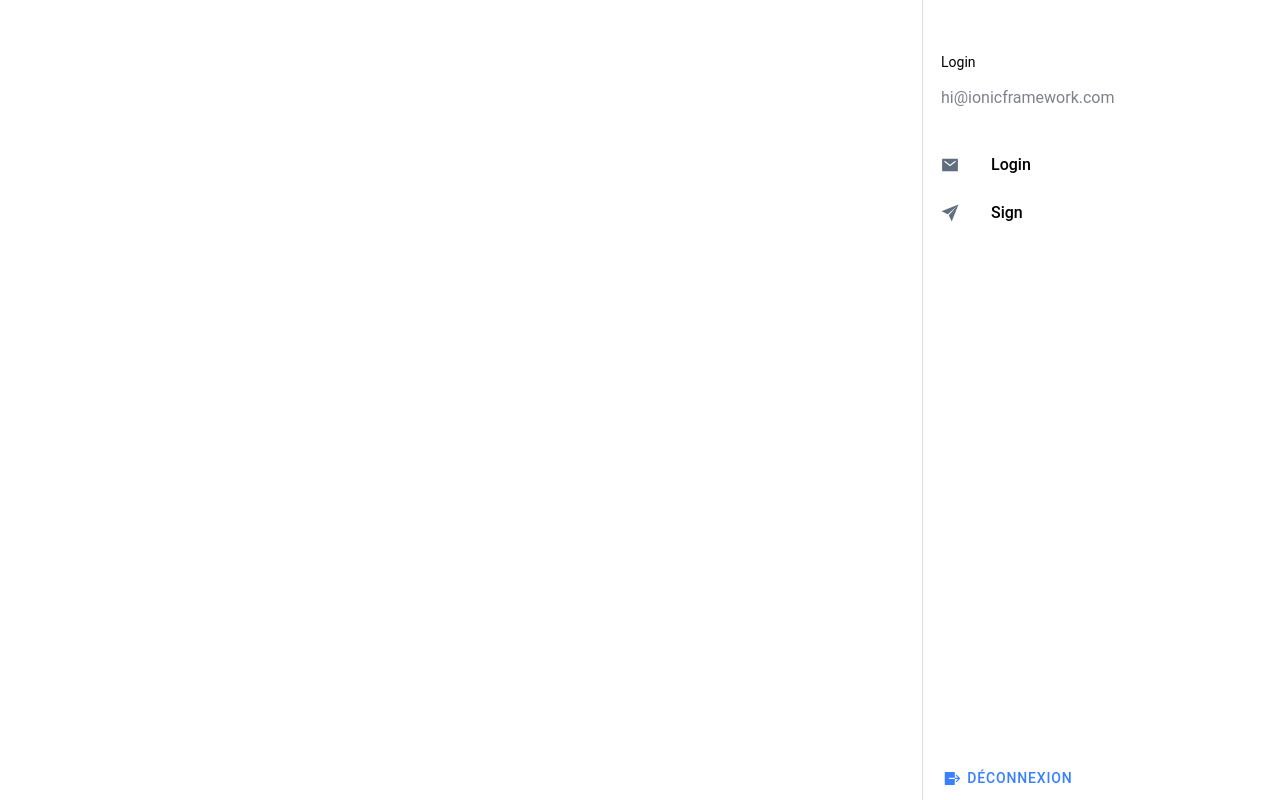
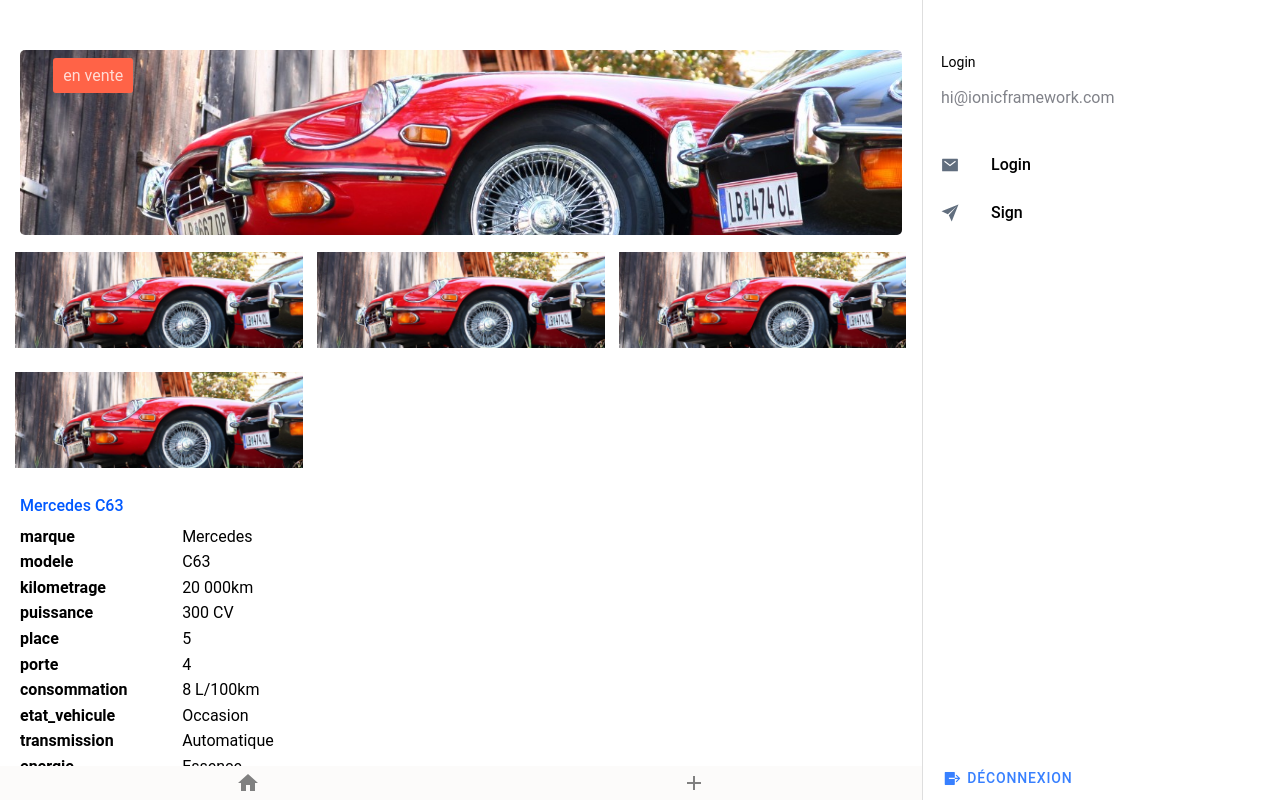
Before and after one commit to Man0212/OkazAuto-Mobile, a React (Vite) app: page /details-annonces in a window 1280 px wide. Built offline with nearby package versions, Linux system fonts and the light colour scheme; what pullstate would draw is missing.

Commit message:
details-annonces

```diff
--- a/src/App.tsx
+++ b/src/App.tsx
@@ -25,6 +25,7 @@
 
 import './theme/variables.css';
 import Annonces from './pages/Annonces';
+import DetailsAnnonces from './pages/DetailsAnnonces';
 
 setupIonicReact();
 
@@ -65,6 +66,9 @@
             <Route path="/annonces" exact={true}>
               <Annonces />
             </Route>
+            <Route path="/details-annonces" exact={true}>
+              <DetailsAnnonces />
+            </Route>
           </IonRouterOutlet>
         </IonSplitPane>
       </IonReactRouter>
--- a/src/assets/Voiture.css
+++ b/src/assets/Voiture.css
@@ -22,7 +22,7 @@
 
 .view {
     position: absolute;
-    bottom: 4%;
+    bottom: 10%;
     right: 5%;
     font-size: 15px;
     z-index: 2;
--- a/src/components/BottomMenu.tsx
+++ b/src/components/BottomMenu.tsx
@@ -1,4 +1,4 @@
-import React, { useState } from "react";
+import React, { useEffect, useRef , useState } from "react";
 import { Add, Home, Person } from "@mui/icons-material";
 import { BottomNavigation, BottomNavigationAction } from "@mui/material";
 import { IonHeader, IonToolbar, IonButtons, IonMenuButton, IonItem, IonIcon } from '@ionic/react';
@@ -7,16 +7,46 @@
 
 function BottomMenu() {
   const [value, setValue] = useState(0);
+  const bottomMenuRef = useRef(null);
+
+  const lockScroll = () => {
+    const currentScrollPos = window.pageYOffset;
+    const bodyStyle = document.body.style;
+    bodyStyle.overflow = 'hidden';
+    bodyStyle.position = 'fixed';
+    bodyStyle.top = `-${currentScrollPos}px`;
+    bodyStyle.width = '100%';
+  };
+
+  const unlockScroll = () => {
+    const bodyStyle = document.body.style;
+    const savedScrollPos = bodyStyle.top;
+    bodyStyle.removeProperty('overflow');
+    bodyStyle.removeProperty('position');
+    bodyStyle.removeProperty('top');
+    bodyStyle.removeProperty('width');
+    window.scrollTo(0, parseInt(savedScrollPos || '0') * -1);
+  };
+
+  useEffect(() => {
+    window.addEventListener('keyboardWillShow', lockScroll);
+    window.addEventListener('keyboardWillHide', unlockScroll);
+
+    return () => {
+      window.removeEventListener('keyboardWillShow', lockScroll);
+      window.removeEventListener('keyboardWillHide', unlockScroll);
+    };
+  }, []);
 
   return (
-    <div
+    <div ref={bottomMenuRef}
       style={{
         width: "100%",
         display: "flex",
         justifyContent: "space-around",
         alignItems: "center",
         position: "fixed",
-        bottom: 0,
+        bottom:  0,
         backgroundColor: "#FCFBFA",
         padding: "5px",
       }}
--- a/src/components/Voiture.tsx
+++ b/src/components/Voiture.tsx
@@ -46,7 +46,7 @@
               <span>5</span>
             </p>
 
-            <Link className="view" to={{ pathname: "/DetailsAnnonces" }}>
+            <Link className="view" to={{ pathname: "/details-annonces" }}>
               <View />
             </Link>
             <img
--- /dev/null
+++ b/src/pages/DetailsAnnonces.tsx
@@ -0,0 +1,96 @@
+import React, { useState } from 'react';
+import '../assets/Voiture.css';
+import LocalOffer from '@mui/icons-material/LocalOffer';
+import v1 from '../assets/v5.jpg';
+import { IonContent, IonPage } from '@ionic/react';
+import { Padding } from '@mui/icons-material';
+import BottomMenu from '../components/BottomMenu';
+
+const DetailsAnnonces: React.FC = () => {
+
+    const details = {
+        marque: "Mercedes", modele: "C63", kilometrage: "20  000km", puissance: "300 CV", place: 5,
+        porte: 4, consommation: "8 L/100km", etat_vehicule: "Occasion", transmission: "Automatique",
+        energie: "Essence", categorie: "Sedan", freinage: "ABS", couleur: "Noir",
+        equipements: "Climatisation, GPS, Caméra de recul", images: v1,
+        annonce_id: 1, prix_initial: 25000, date_publication: "2024-01-12", date_fermeture: "2024-02-12",
+        etat_annonce: "Disponible", description: "Une superbe voiture Mercedes-Benz C63 de l'année  2017 en excellent état.",
+        utilisateur_id: 1, status: 0
+    };
+
+    const [isStarActive, setStarActive] = useState(false);
+
+    const handleStarClick = () => {
+        setStarActive(!isStarActive);
+    };
+
+    const statusColor = {
+        0: "tomato",
+        10: "#27c434"
+    };
+
+    const statusText = {
+        0: "en vente",
+        10: "en ettente"
+    };
+
+    const renderRows = () => {
+        return Object.entries(details).map(([key, value], index) => {
+            return (
+                <tr key={index}>
+                    <td><strong>{key}</strong></td>
+                    <td>{value}</td>
+                </tr>
+            );
+        });
+    };
+
+    return (
+        <>
+            <IonContent>
+                <div className="car" style={{ width: '100%', padding: '20px' }}>
+                    <div className="voiture row">
+                        <div className={"voiture-image col-lg-12"}>
+                            <img src={details.images} alt="Car image" />
+                            <span className='status' style={{ backgroundColor: statusColor[details.status], top:'4%' }}>{statusText[details.status]} </span>
+                            <div className="row">
+                                <img src={details.images} alt="Car image" style={{ width: '33.33%', height: '110px', padding: '7px' }} />
+                                <img src={details.images} alt="Car image" style={{ width: '33.33%', height: '110px', padding: '7px' }} />
+                                <img src={details.images} alt="Car image" style={{ width: '33.33%', height: '110px', padding: '7px' }} />
+                                <img src={details.images} alt="Car image" style={{ width: '33.33%', height: '110px', padding: '7px' }} />
+                            </div>
+                        </div>
+
+
+                        <div className="voiture-description col-lg-12 py-2">
+                            <div className="voiture-titre">{details.marque} {details.modele}
+                            </div>
+
+                            <div className="table-description">
+                                <table border={1}>
+                                    <tbody style={{ fontSize: '16px' }}>
+                                        {renderRows()}
+                                    </tbody>
+                                </table>
+                            </div>
+
+                        </div>
+
+                        <div className="voiture-voir col-lg-12">
+                            <div className="btn3 btn" style={{ fontSize: '14px', backgroundColor: '#c4c4c4' }}>
+                                20.000.000 MGA  <LocalOffer style={{ fontSize: '18px', marginTop: '-4px' }} />
+                            </div>
+                            <div className="btn btn-primary" style={{ fontSize: '14px'}}>
+                                Marquer comme vendu
+                            </div>
+                        </div>
+                    </div>
+                </div>
+                <div style={{height:'80px'}}></div>
+            </IonContent>
+            <BottomMenu/>
+        </>
+    );
+}
+
+export default DetailsAnnonces;
```
